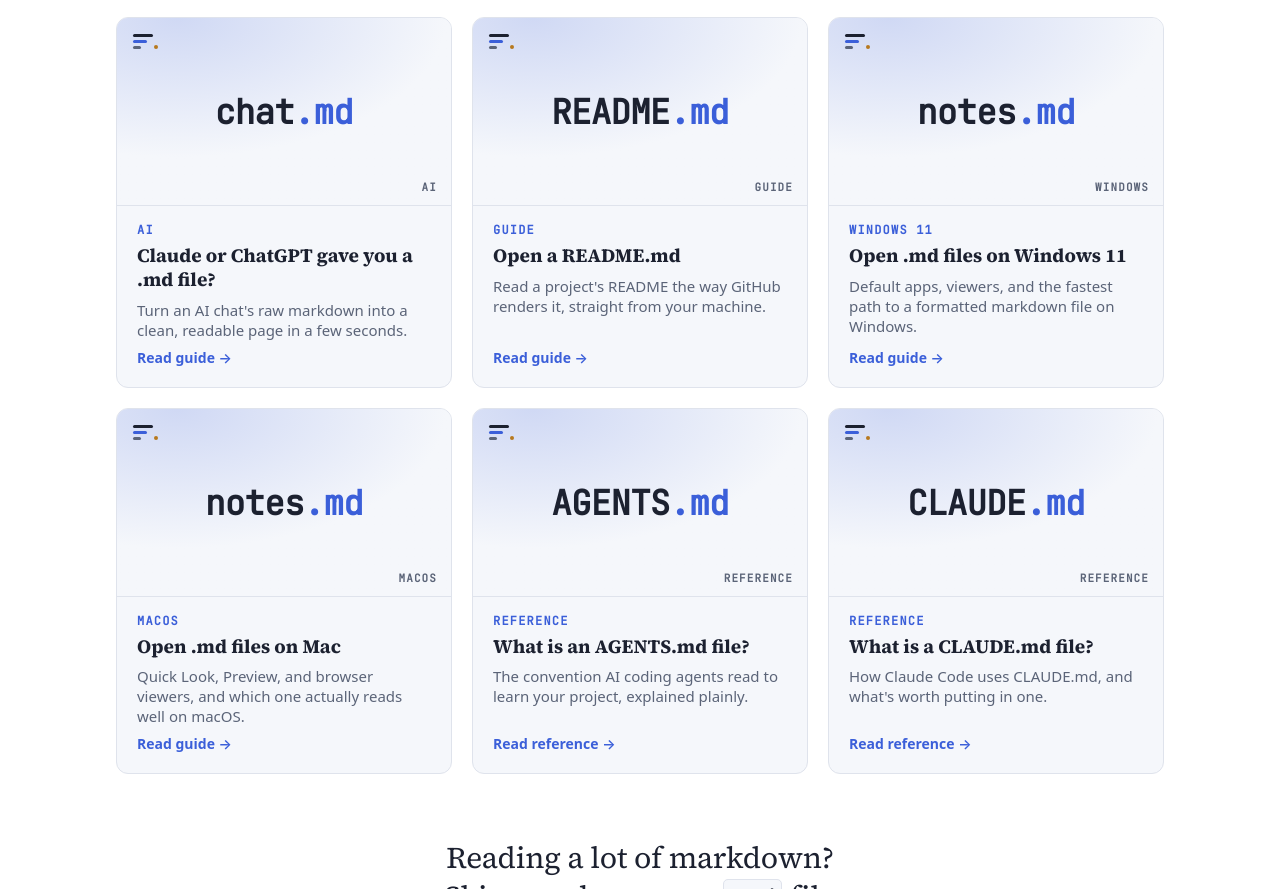
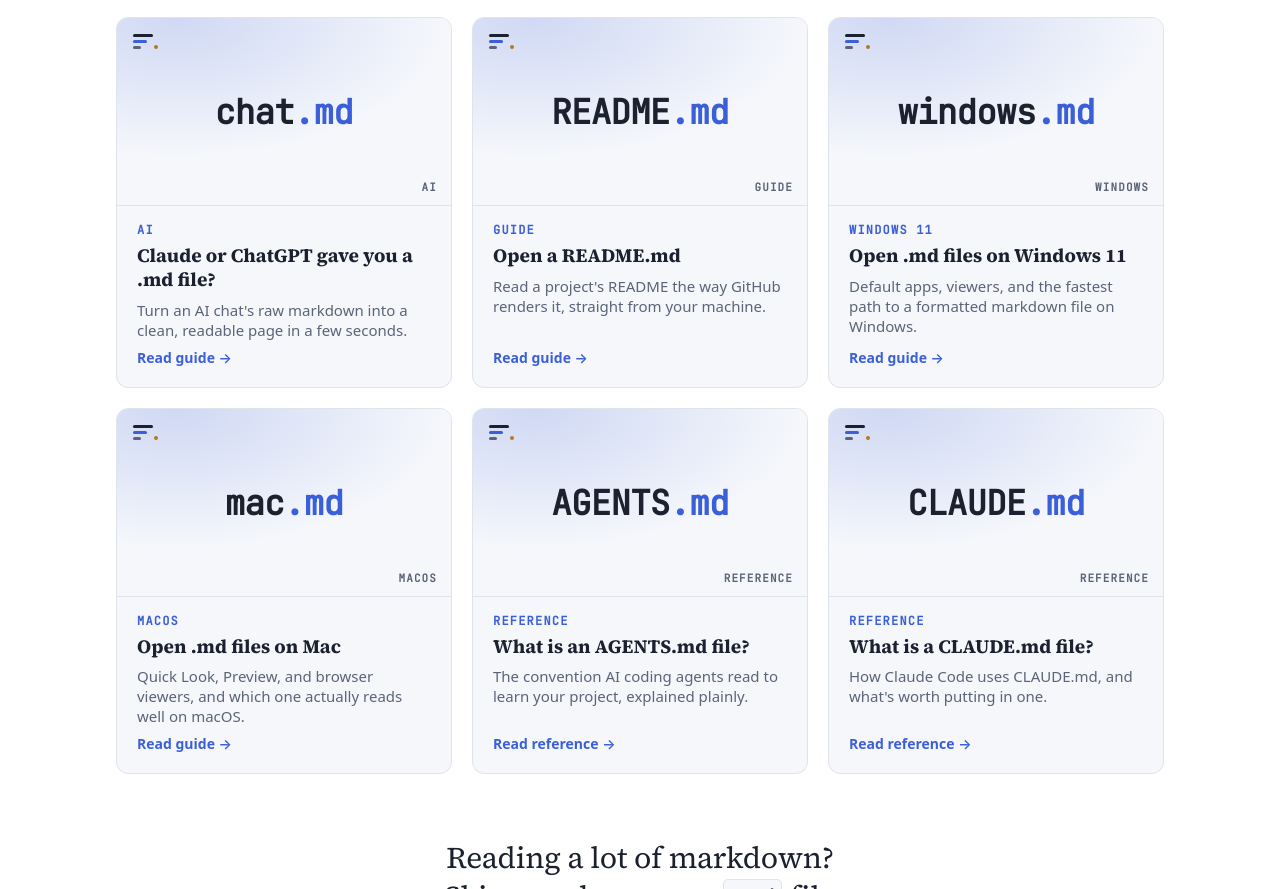
Before and after one commit to skim-md/skim-md.github.io, a website: page blog/index.html in a window 1280 px wide. Shown: the part 1914-2803 px from the top of the page. Drawn offline with Linux system fonts and the light colour scheme.

Commit message:
blog: distinct thumbnail filenames for Windows/Mac cards
Both cards showed notes.md; use windows.md and mac.md so the pair reads
as two different guides at a glance.

Co-Authored-By: VerifyBot <47427791+VerifyBot@users.noreply.github.com>

```diff
--- a/blog/index.html
+++ b/blog/index.html
@@ -176,7 +176,7 @@
     </a>
 
     <a class="post-card reveal" href="/open-md-windows-11/">
-      <div class="pthumb"><span class="lines" aria-hidden="true"><span></span><span></span><span></span></span><span class="fname">notes<span class="ext">.md</span></span><span class="ptag">Windows</span></div>
+      <div class="pthumb"><span class="lines" aria-hidden="true"><span></span><span></span><span></span></span><span class="fname">windows<span class="ext">.md</span></span><span class="ptag">Windows</span></div>
       <div class="post-body">
         <span class="post-kicker">Windows 11</span>
         <h3>Open .md files on Windows 11</h3>
@@ -186,7 +186,7 @@
     </a>
 
     <a class="post-card reveal" href="/open-md-mac/">
-      <div class="pthumb"><span class="lines" aria-hidden="true"><span></span><span></span><span></span></span><span class="fname">notes<span class="ext">.md</span></span><span class="ptag">macOS</span></div>
+      <div class="pthumb"><span class="lines" aria-hidden="true"><span></span><span></span><span></span></span><span class="fname">mac<span class="ext">.md</span></span><span class="ptag">macOS</span></div>
       <div class="post-body">
         <span class="post-kicker">macOS</span>
         <h3>Open .md files on Mac</h3>
```
Also changed, not shown: pages/blog.html (+2 -2 lines).
